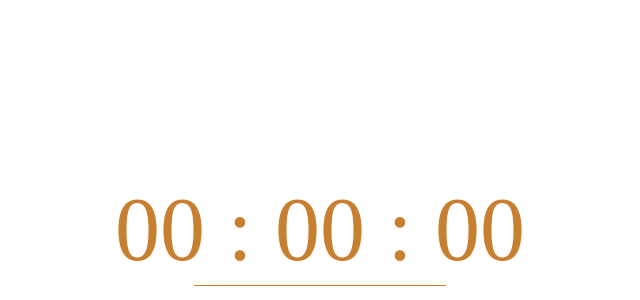
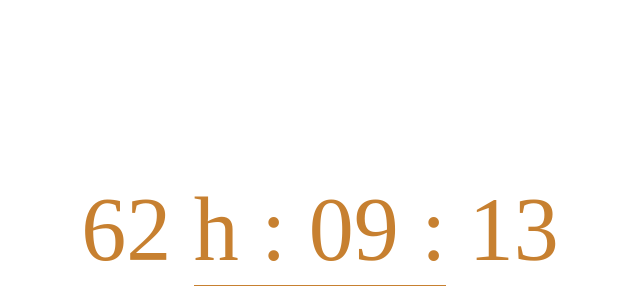
Before and after one commit to SinchUK/timerJS, a plain HTML site: page index.html in a window 1280 px wide. Shown: the part 92-392 px from the top of the page, without its empty margins (320-960 px from the left). Drawn offline with Linux system fonts and the light colour scheme.

Commit message:
Added new deadline date

```diff
--- a/index.html
+++ b/index.html
@@ -9,11 +9,11 @@
 </head>
 <body>
     <div class="timer-numbers" id="timer">
-        <span class="hours">18</span>
+        <span class="hours">00</span>
         <span>:</span>
-        <span class="minutes">20</span>
+        <span class="minutes">00</span>
         <span>:</span>
-        <span class="seconds">11</span>
+        <span class="seconds">00</span>
     </div>
     <script src="script.js"></script>
 </body>
--- a/script.js
+++ b/script.js
@@ -1,17 +1,16 @@
 window.addEventListener('DOMContentLoaded', function () {
     'use strict';
-
     //Timer
 
-    let deadline = '2020-02-23';
+    let deadline = '2021-02-23';
 
     function getTimeRemaining(endtime) {
         let t = Date.parse(endtime) - Date.parse(new Date()),
-            seconds = Math.floor((t/1000) % 60),
-            minutes = Math.floor((t/1000/60) % 60),
+            seconds = Math.floor((t / 1000) % 60),
+            minutes = Math.floor((t / 1000 / 60) % 60),
             // ___________________________________________
             // if need hours without days
-            hours = Math.floor((t/(1000*60*60)));
+            hours = Math.floor((t / (1000 * 60 * 60)));
         // ___________________________________________
         //If need with days
         // hours = Math.floor((t/1000/60/60) % 24),
@@ -22,7 +21,6 @@ window.addEventListener('DOMContentLoaded', function () {
             minutes = '0';
             hours = '0';
         }
-
 
         return {
             'total': t,
@@ -39,19 +37,17 @@ window.addEventListener('DOMContentLoaded', function () {
             seconds = timer.querySelector('.seconds'),
             timeInterval = setInterval(updateClock, 1000);
 
-
         function updateClock() {
             let t = getTimeRemaining(endtime);
 
 
             for (let key in t) {
-            if ( t[key] < 10 ) {
+                if (t[key] < 10) {
                     t[key] = '0' + t[key];
                 }
             }
 
-
-            hours.textContent = t.hours;
+            hours.textContent = `${t.hours} h`;
             minutes.textContent = t.minutes;
             seconds.textContent = t.seconds;
 
```
Also changed, not shown: 1 other file. Lines whose indentation alone changed are shown as unchanged.
